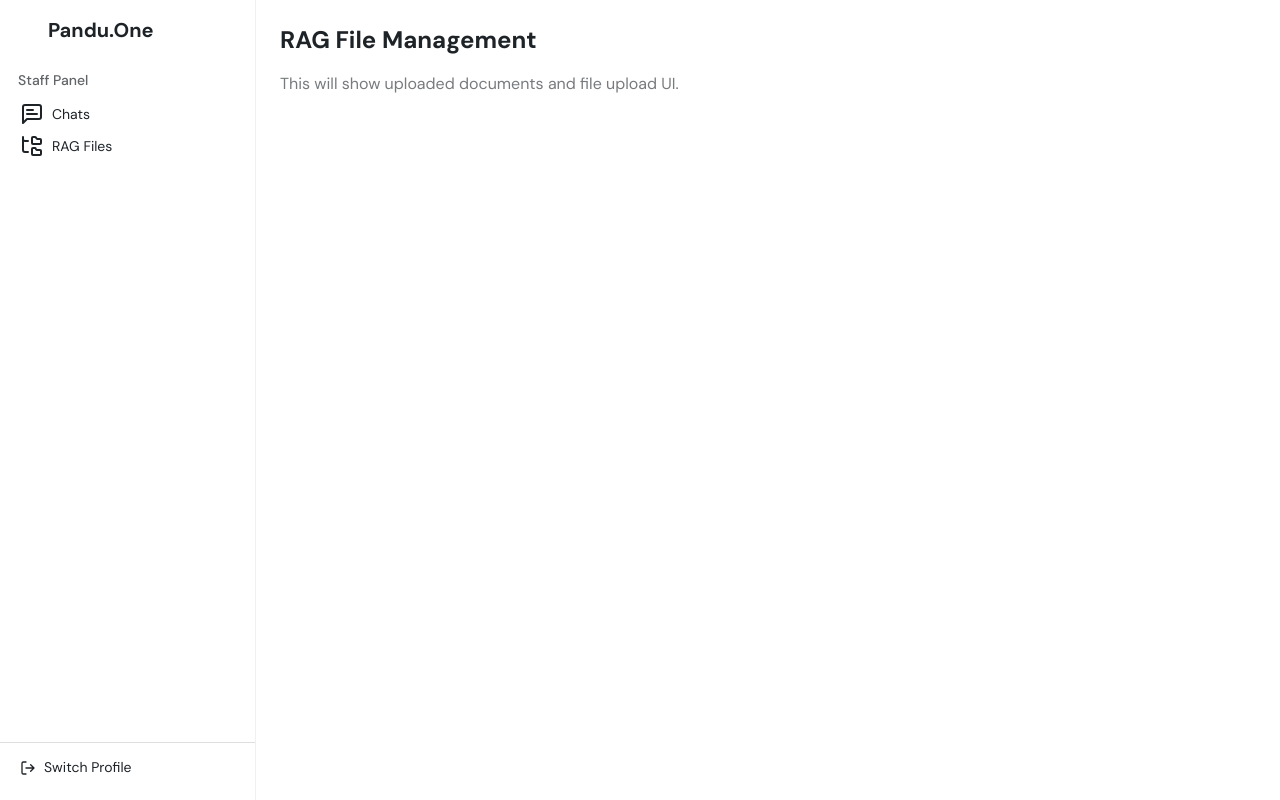
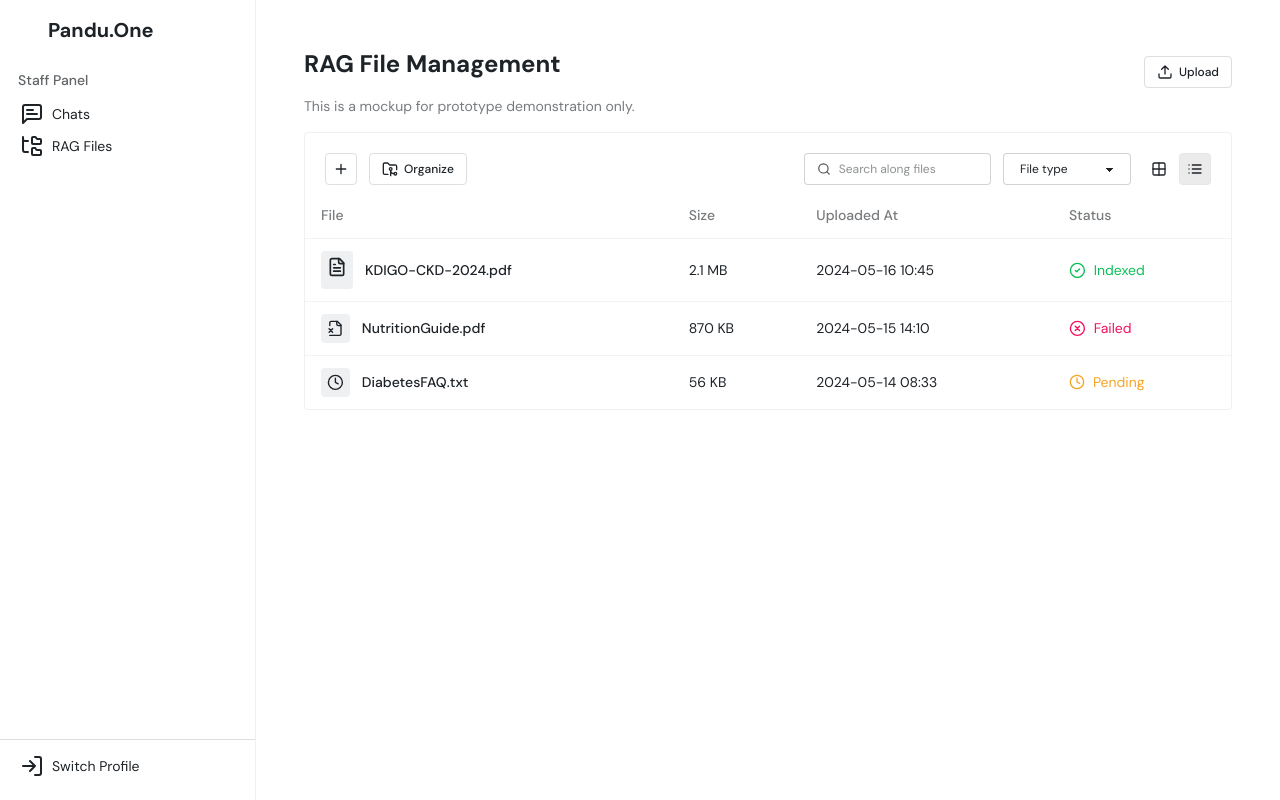
Before and after one commit to Rizqip13/pandu.one-sehat, a Django app: page /staff/files/ in a window 1280 px wide. Run offline with Django 5.2, Linux system fonts and the light colour scheme.

Commit message:
add (mock up) file management UI with upload functionality and file table

```diff
--- a/templates/staff/base.html
+++ b/templates/staff/base.html
@@ -33,7 +33,9 @@
 			<ul class="menu w-full">
 					<li>
 							<a href="{% url 'entry_point' %}" class="flex items-center gap-2">
-									<span class="iconify lucide--log-out size-4"></span>
+									<span>
+										<svg xmlns="http://www.w3.org/2000/svg" width="24" height="24" viewBox="0 0 24 24"><path fill="none" stroke="currentColor" stroke-linecap="round" stroke-linejoin="round" stroke-width="2" d="M15 3h4a2 2 0 0 1 2 2v14a2 2 0 0 1-2 2h-4m-5-4l5-5l-5-5m5 5H3"/></svg>
+									</span>
 									Switch Profile
 							</a>
 					</li>
--- a/templates/staff/file_list.html
+++ b/templates/staff/file_list.html
@@ -1,6 +1,66 @@
 {% extends "staff/base.html" %}
 
 {% block content_inner %}
-<h1 class="text-2xl font-bold mb-4">RAG File Management</h1>
-<p class="text-base-content/60">This will show uploaded documents and file upload UI.</p>
+<!-- <h1 class="text-2xl font-bold mb-4">RAG File Management</h1> -->
+<!-- <p class="text-base-content/60">This will show uploaded documents and file upload UI.</p> -->
+<div id="layout-content">
+	<div class="grid grid-cols-1">
+		<div class="col-span-1">
+			<div class="flex items-center justify-between">
+				<div>
+					<h1 class="text-2xl font-bold mb-4">RAG File Management</h1>
+				</div>
+				<div class="inline-flex items-center gap-3">
+					<!--  Start: Upload Button (Modal) -->
+
+					<button
+							class="btn btn-ghost border-base-300 btn-sm"
+							onclick="apps_file_upload_modal.showModal()"
+							aria-label="Upload file">
+							<span class="iconify lucide--upload size-4"></span>
+							Upload
+					</button>
+					<dialog id="apps_file_upload_modal" class="modal">
+							<div class="modal-box">
+									<div class="flex items-center justify-between">
+											<p class="font-medium">Upload Files</p>
+											<form method="dialog">
+													<button
+															class="btn btn-ghost btn-sm btn-circle"
+															aria-label="Close upload file modal">
+															<span
+																	class="iconify lucide--x size-5"></span>
+													</button>
+											</form>
+									</div>
+									<div class="mt-4">
+										<input type="file" class="file-input w-full" />
+										<div class="mt-5 text-end">
+												<button class="btn btn-primary btn-sm">
+														<span
+																class="iconify lucide--arrow-down-to-line size-4"></span>
+														Import
+												</button>
+										</div>
+									</div>
+							</div>
+							<form method="dialog" class="modal-backdrop">
+									<button>close</button>
+							</form>
+					</dialog>
+
+					<!--  End: Upload Button (Modal) -->
+				</div>
+			</div>
+			<p class="text-sm text-base-content/60 mb-4">
+				This is a mockup for prototype demonstration only.
+			</p>
+			<div class="mt-3">
+				<!-- Start: Files (Table)  -->
+				{% include 'staff/partials/file-tables.html' %}
+				<!-- End: Files (Table)  -->
+			</div>
+		</div>
+	</div>
+</div>
 {% endblock %}
--- /dev/null
+++ b/templates/staff/partials/file-tables.html
@@ -0,0 +1,192 @@
+<div class="card card-border bg-base-100">
+	<div class="card-body p-0">
+			<div
+					class="flex items-center justify-between gap-3 px-5 pt-5">
+					<div class="inline-flex items-center gap-3">
+							<div
+									class="dropdown dropdown-bottom dropdown-start">
+									<div
+											tabindex="0"
+											role="button"
+											class="btn btn-ghost btn-square border-base-300 btn-sm"
+											aria-label="Add">
+											<span
+													class="iconify lucide--plus size-4"></span>
+									</div>
+									<div
+											tabindex="0"
+											class="dropdown-content bg-base-100 rounded-box mt-2 w-52 shadow">
+											<ul class="menu w-full p-1.5">
+													<li>
+															<div>
+																	<span
+																			class="iconify lucide--folder size-4"></span>
+																	New Folder
+															</div>
+													</li>
+											</ul>
+											<hr class="border-base-300" />
+											<ul class="menu w-full p-1.5">
+													<li>
+															<div>
+																	<span
+																			class="iconify lucide--folder-up size-4"></span>
+																	Upload Folder
+															</div>
+													</li>
+													<li>
+															<div>
+																	<span
+																			class="iconify lucide--file-up size-4"></span>
+																	Upload File
+															</div>
+													</li>
+											</ul>
+											<hr class="border-base-300" />
+											<ul class="menu w-full p-1.5">
+													<li>
+															<div>
+																	<span
+																			class="iconify lucide--file-text size-4"></span>
+																	Create Document
+															</div>
+													</li>
+													<li>
+															<div>
+																	<span
+																			class="iconify lucide--file-spreadsheet size-4"></span>
+																	Create Sheet
+															</div>
+													</li>
+											</ul>
+									</div>
+							</div>
+							<button
+									class="btn-outline border-base-300 btn btn-sm hidden sm:flex">
+									<span
+											class="iconify lucide--folder-git-2 size-4"></span>
+									<span>Organize</span>
+							</button>
+					</div>
+					<div class="inline-flex items-center gap-3">
+							<label class="input input-sm">
+									<span
+											class="iconify lucide--search text-base-content/80 size-4"></span>
+									<input
+											class="grow"
+											placeholder="Search along files"
+											aria-label="Search chat"
+											type="search" />
+							</label>
+							<div class="hidden sm:block">
+									<select
+											class="select select-sm w-32"
+											aria-label="File type">
+											<option
+													value=""
+													disabled=""
+													selected="">
+													File type
+											</option>
+											<option>Images</option>
+											<option>Videos</option>
+											<option>Documents</option>
+											<option>Archives</option>
+											<option>Other</option>
+									</select>
+							</div>
+							<div class="inline-flex items-center gap-1">
+									<button
+											class="btn btn-sm btn-ghost btn-square"
+											aria-label="Grid">
+											<span
+													class="iconify lucide--grid-2x2 size-4"></span>
+									</button>
+									<button
+											class="btn btn-sm btn-soft btn-square"
+											aria-label="List">
+											<span
+													class="iconify lucide--list size-4"></span>
+									</button>
+							</div>
+					</div>
+			</div>
+			<div class="overflow-auto">
+				<table class="rounded-box mt-2 table w-full">
+					<thead>
+						<tr>
+							<th>File</th>
+							<th>Size</th>
+							<th>Uploaded At</th>
+							<th>Status</th>
+						</tr>
+					</thead>
+					<tbody>
+
+						<!-- Example: Indexed File -->
+						<tr class="hover:bg-base-200">
+							<td class="flex items-center space-x-3 truncate">
+								<div class="bg-base-200 rounded-box p-1.5">
+									<span class="iconify lucide--file-text size-5"></span>
+								</div>
+								<div class="text-sm font-medium">KDIGO-CKD-2024.pdf</div>
+							</td>
+							<td>2.1 MB</td>
+							<td>2024-05-16 10:45</td>
+							<td>
+								<span class="text-success flex items-center gap-2">
+									<span>
+										<svg xmlns="http://www.w3.org/2000/svg" width="1.2em" height="1.2em" viewBox="0 0 24 24"><g fill="none" stroke="currentColor" stroke-linecap="round" stroke-linejoin="round" stroke-width="2"><circle cx="12" cy="12" r="10"/><path d="m9 12l2 2l4-4"/></g></svg>
+									</span>
+									Indexed
+								</span>
+							</td>
+						</tr>
+
+						<!-- Example: Failed File -->
+						<tr class="hover:bg-base-200">
+							<td class="flex items-center space-x-3 truncate">
+								<div class="bg-base-200 rounded-box p-1.5">
+									<span>
+										<svg xmlns="http://www.w3.org/2000/svg" width="1.2em" height="1.2em" viewBox="0 0 24 24"><g fill="none" stroke="currentColor" stroke-linecap="round" stroke-linejoin="round" stroke-width="2"><path d="M4 22h14a2 2 0 0 0 2-2V7l-5-5H6a2 2 0 0 0-2 2v4"/><path d="M14 2v4a2 2 0 0 0 2 2h4M8 12.5l-5 5m0-5l5 5"/></g></svg>
+									</span>
+								</div>
+								<div class="text-sm font-medium">NutritionGuide.pdf</div>
+							</td>
+							<td>870 KB</td>
+							<td>2024-05-15 14:10</td>
+							<td>
+								<span class="text-error flex items-center gap-2">
+									<span>
+										<svg xmlns="http://www.w3.org/2000/svg" width="1.2em" height="1.2em" viewBox="0 0 24 24"><g fill="none" stroke="currentColor" stroke-linecap="round" stroke-linejoin="round" stroke-width="2"><circle cx="12" cy="12" r="10"/><path d="m15 9l-6 6m0-6l6 6"/></g></svg>
+									</span>
+									Failed
+								</span>
+							</td>
+						</tr>
+
+						<!-- Example: Pending File -->
+						<tr class="hover:bg-base-200">
+							<td class="flex items-center space-x-3 truncate">
+								<div class="bg-base-200 rounded-box p-1.5">
+									<span>
+										<svg xmlns="http://www.w3.org/2000/svg" width="1.2em" height="1.2em" viewBox="0 0 24 24"><g fill="none" stroke="currentColor" stroke-linecap="round" stroke-linejoin="round" stroke-width="2"><circle cx="12" cy="12" r="10"/><path d="M12 6v6l4 2"/></g></svg>
+									</span>
+								</div>
+								<div class="text-sm font-medium">DiabetesFAQ.txt</div>
+							</td>
+							<td>56 KB</td>
+							<td>2024-05-14 08:33</td>
+							<td>
+								<span class="text-warning flex items-center gap-2">
+									<span class="iconify lucide--clock size-4"></span>
+									Pending
+								</span>
+							</td>
+						</tr>
+
+					</tbody>
+				</table>
+			</div>
+	</div>
+</div>
```
Also changed, not shown: static/css/output.css.
